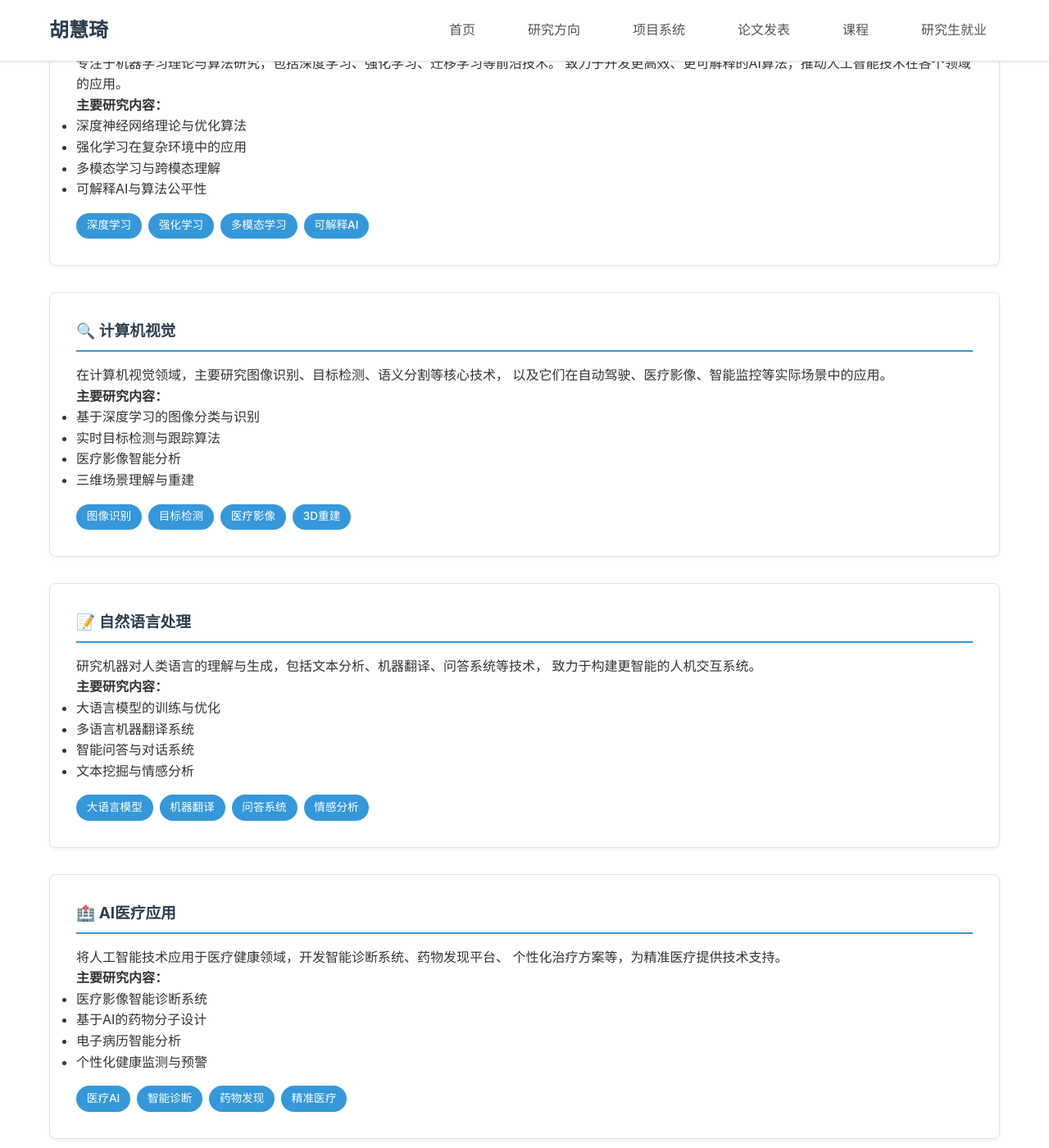
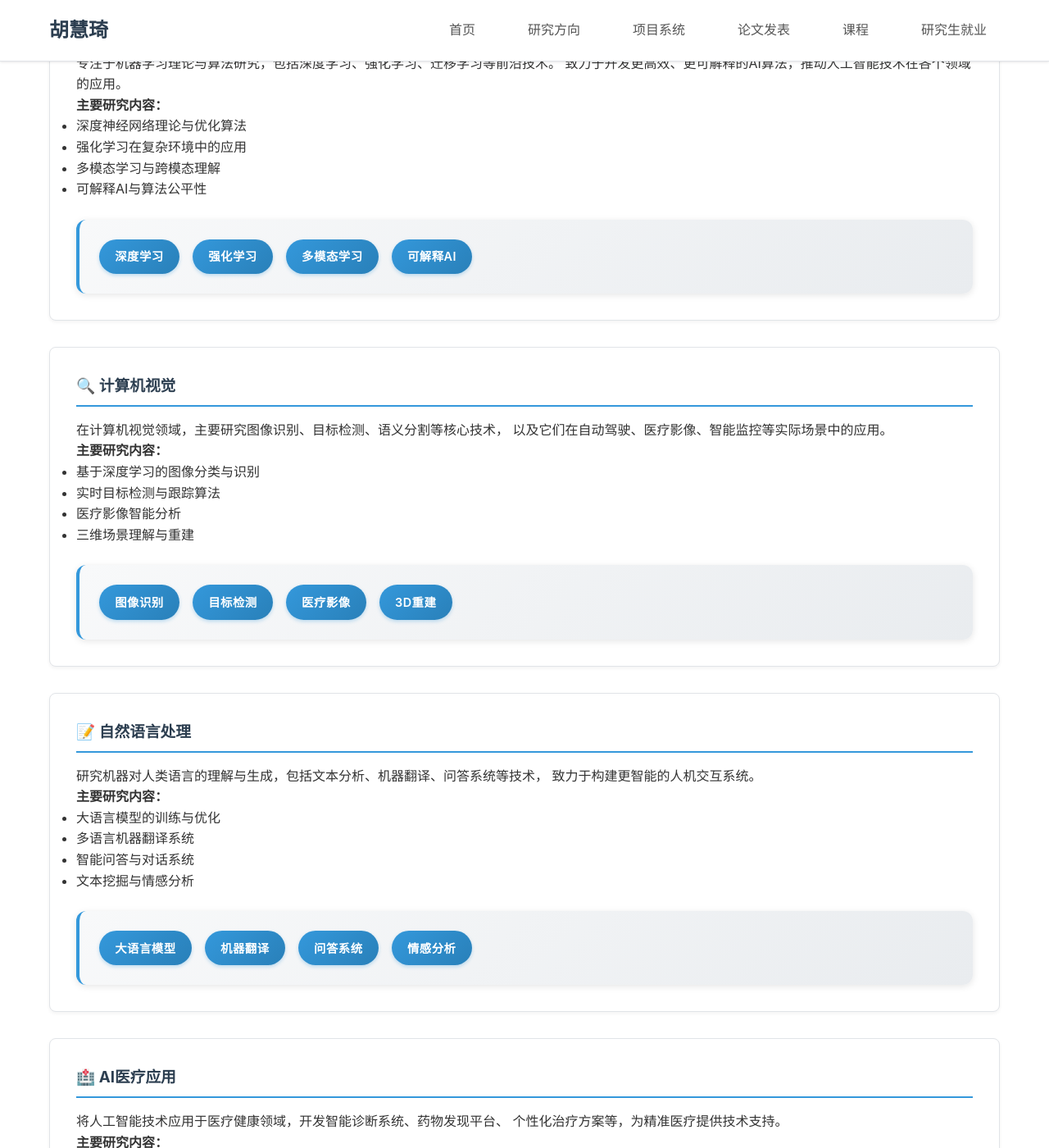
Before and after one commit to iamrainyday/iamrainyday.github.io, a Jekyll site: the page built from huhuiqi/research.md, in a window 1280 px wide and 1400 px high, scrolled down 333 px. Shown: the whole window at 82% size. Built offline with Jekyll 4.4.1, drawn with Linux system fonts in a browser that asks for light colours.

Commit message:
Enhance research interests section with better styling and spacing

```diff
--- a/huhuiqi/assets/css/style.css
+++ b/huhuiqi/assets/css/style.css
@@ -156,17 +156,30 @@ body {
 .skills-tags {
   display: flex;
   flex-wrap: wrap;
-  gap: 0.5rem;
-  margin-top: 1rem;
+  gap: 1rem;
+  margin-top: 1.5rem;
+  padding: 1.5rem;
+  background: linear-gradient(135deg, #f8f9fa 0%, #e9ecef 100%);
+  border-radius: 12px;
+  border-left: 4px solid #3498db;
+  box-shadow: 0 2px 8px rgba(0,0,0,0.1);
 }
 
 .skill-tag {
-  background: #3498db;
+  background: linear-gradient(135deg, #3498db 0%, #2980b9 100%);
   color: white;
-  padding: 0.3rem 0.8rem;
-  border-radius: 20px;
-  font-size: 0.85rem;
-  font-weight: 500;
+  padding: 0.6rem 1.2rem;
+  border-radius: 25px;
+  font-size: 0.9rem;
+  font-weight: 600;
+  letter-spacing: 0.5px;
+  box-shadow: 0 2px 4px rgba(52, 152, 219, 0.3);
+  transition: all 0.3s ease;
+}
+
+.skill-tag:hover {
+  transform: translateY(-2px);
+  box-shadow: 0 4px 8px rgba(52, 152, 219, 0.4);
 }
 
 /* 页脚 */
```
Also changed, not shown: huhuiqi/index.md (+2 -4 lines), 3 other files.
